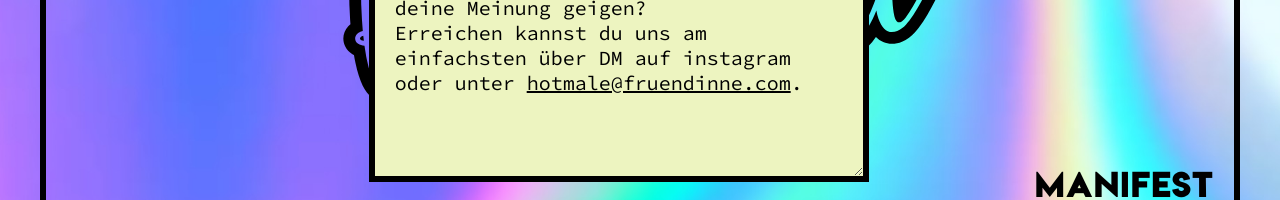
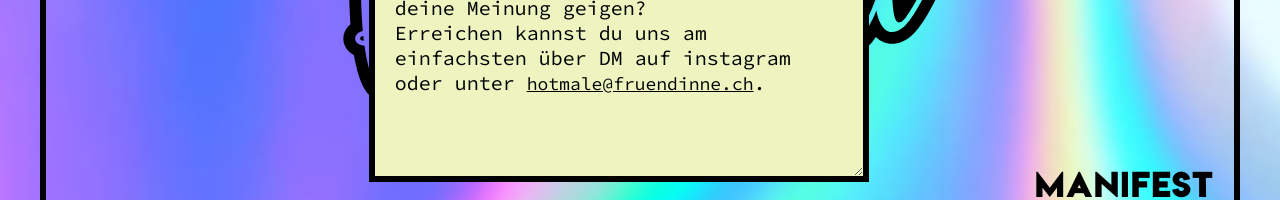
Before and after one commit to chdabre/fruendinne-ch, a Vue app: page /contact in a window 1280 px wide. Shown: the part 392-592 px from the top of the page. Built offline with nearby package versions, Linux system fonts and the light colour scheme.

Commit message:
adjust sizing

```diff
--- a/src/style/main.scss
+++ b/src/style/main.scss
@@ -17,6 +17,12 @@ html {
 @media (min-width: 500px) {
   html {
     background-size: cover;
+  }
+}
+
+@media (max-width: 350px) {
+  html {
+    font-size: 18px;
   }
 }
 
--- a/src/views/ContactWindow.vue
+++ b/src/views/ContactWindow.vue
@@ -9,7 +9,7 @@
     <template slot="content">
       <p>
         Du willst mehr oder weniger wissen? Möchtest gerne eine Idee mit uns teilen? Brauchst Geld für eine Abtreibung? Mal unverbindlich was trinken gehen? Auch zu uns fründinne gehören? Mal gemeinsam das Hüftgold schwingen gehen? Oder uns einfach deine Meinung geigen?<br/>
-        Erreichen kannst du uns am einfachsten über DM auf instagram oder unter <a href="mailto:hotmale@fruendinne.com">hotmale@fruendinne.com</a>.
+        Erreichen kannst du uns am einfachsten über DM auf instagram oder unter <a class="email-link" href="mailto:hotmale@fruendinne.ch">hotmale@fruendinne.ch</a>.
       </p>
     </template>
   </component>
@@ -29,3 +29,9 @@ export default {
   }
 }
 </script>
+
+<style scoped>
+.email-link {
+  font-size: 0.9rem;
+}
+</style>
```
